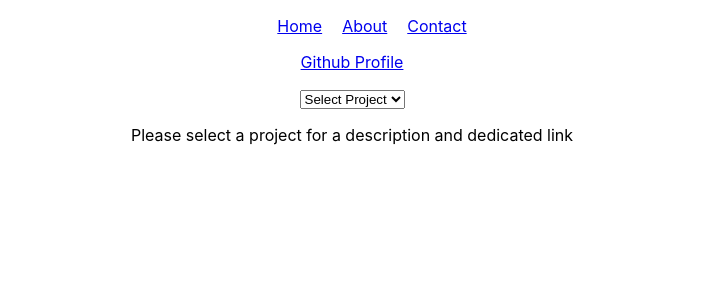
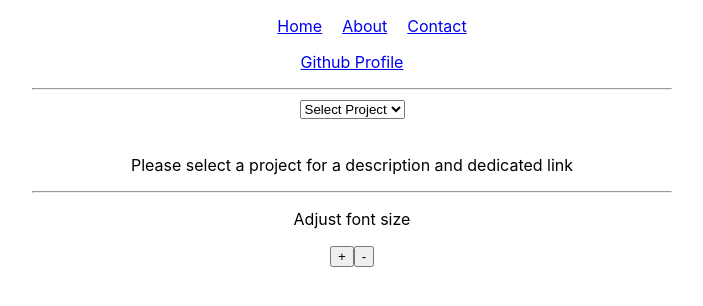
Before and after one commit to Natecat4444/Midterm_portfolio_project, a React (Create React App) app in the folder portfolio/: page / in a window 1280 px wide. Shown: the top 306 px of the page, without its empty margins (288-991 px from the left). Built offline with nearby package versions, Linux system fonts and the light colour scheme.

Commit message:
Adjustable font size

```diff
--- a/portfolio/src/tabs/Home.js
+++ b/portfolio/src/tabs/Home.js
@@ -2,7 +2,9 @@ import React, {useState} from "react";
 
 function Battleship(props){
     return(<div>
+        <h2>Battleship</h2>
         <a href="https://github.com/Natecat4444/BattleshipCollab">Github Repo</a>
+
         <p>This early project was a collboration between me and a friend.
              It was intended to be a two player game which could be played on the same computer or on two seperate ones with an open port and ip address.
               Although it has yet to be finished, it was a fun exercise in planning and rule making.</p>
@@ -11,6 +13,7 @@ function Battleship(props){
 
 function Planner(props){
     return(<div>
+        <h2>Planner</h2>
         <a href="https://github.com/Natecat4444/Planner">Github Repo</a>
         <p>A project placed on the back burner during college, this is a java application that uses a MySQL database to track to do items.
              One cool feature that I did manage to finish is the SQL processor, which will create the SQL database if not already installed.
@@ -20,6 +23,7 @@ function Planner(props){
 
 function SteamAPI(props){
     return(<div>
+        <h2>Steam API</h2>
         <a href="https://github.com/Natecat4444/ISTE-432-Project-SteamAPI">Github Repo</a>
         <p>A group java project done in college, this project was extensively planned before execution, with all documentation being availible in the readme.
             This application calls a steam api to retieve news articles published by game devlopers and display them in a javafx front end. The program also uses a
@@ -30,6 +34,7 @@ function SteamAPI(props){
 
 function Moonfall(props){
     return(<div>
+        <h2>Moonfall</h2>
         <a href="https://github.com/Natecat4444/Moonfall">Github Repo</a>
         <p>Part of the Cognixia jump program, this group project utilizes a MySQL database to allow users to maintain a list of shows and where they are with them.
             The front end is generated by three java servlets.
@@ -45,11 +50,16 @@ function Defaultview(props){
 
 function Home(props){
     const[viewcomp, setveiwcomp] = useState(0);
+    const[fontsize, setfontsize] = useState(16);
     const styles = {
         'textAlign': 'center',
         'paddingLeft': '25%',
-        'paddingRight': '25%'
+        'paddingRight': '25%',
+        'fontSize': fontsize
     }
+
+    const fontplus = () => { setfontsize(fontsize+1)}
+    const fontminus = () => { setfontsize(fontsize-1)}
 
     const handleSubmit = (event) => {
         console.log("Handle sublit called")
@@ -86,6 +96,7 @@ function Home(props){
     return(
         <div style={styles}>
             <p><a href='https://github.com/Natecat4444'>Github Profile</a></p>
+            <hr />
             <form>
                 <select name={viewcomp} onChange={(event) => setveiwcomp(event.target.value)}>
                     <option>Select Project</option>
@@ -96,8 +107,17 @@ function Home(props){
                 </select>
 
             </form>
+            <br />
 
             {view}
+
+            <hr />
+            <footer>
+
+                <p>Adjust font size</p>
+                <button onClick={fontplus} className="btn btn-primary">+</button>
+                <button onClick={fontminus} className="btn btn-danger">-</button>
+            </footer>
 
         </div>
     );
```
